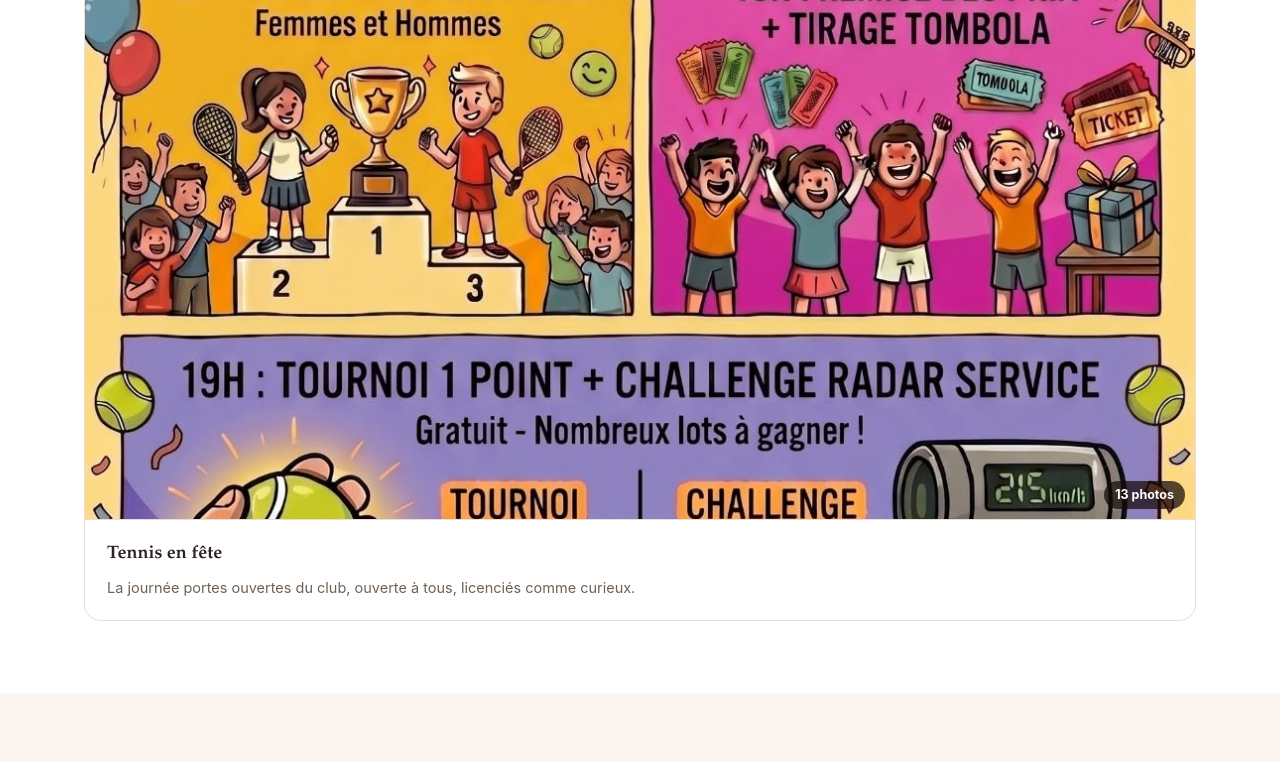
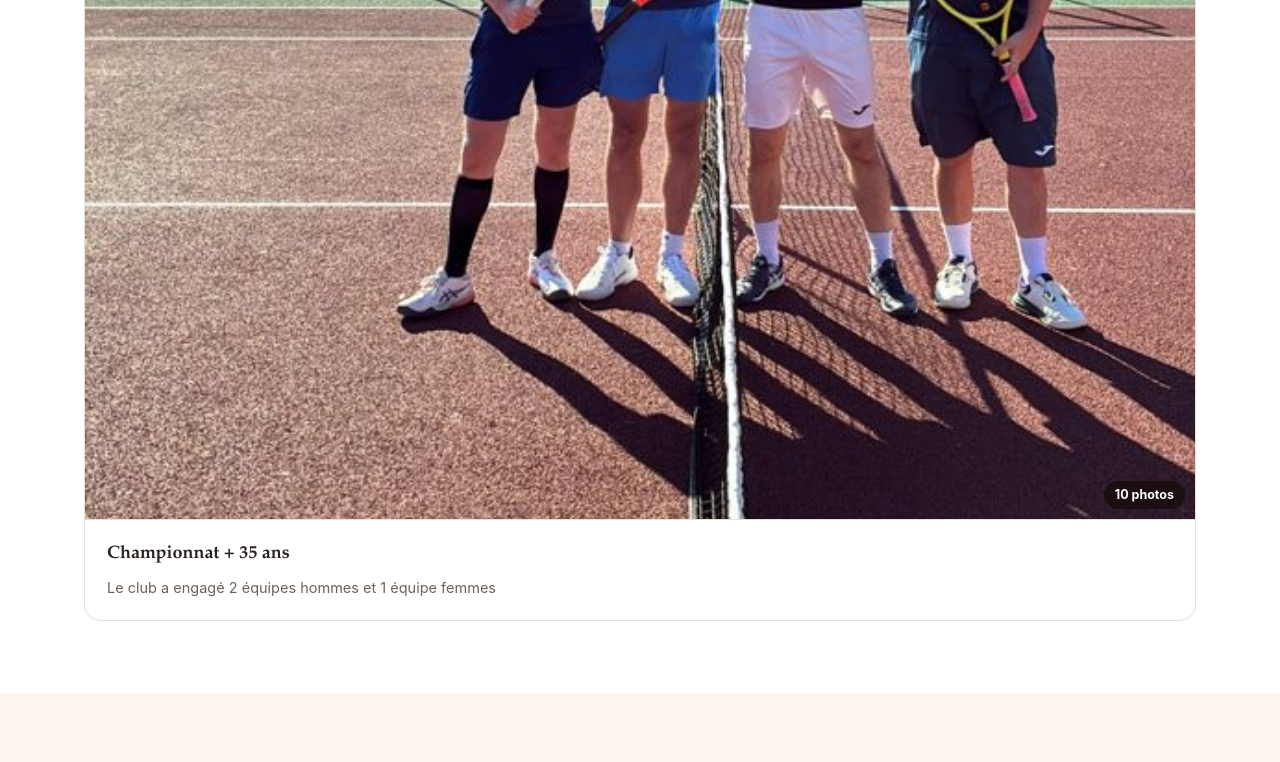
Before and after one commit to thunot1/SiteTCI, a plain HTML site: page galerie.html in a window 1280 px wide. Shown: the part 1129-1891 px from the top of the page. Drawn offline with Linux system fonts and the light colour scheme.

Commit message:
Site : mise à jour de la page galerie depuis MyTCI (Jeanne)

```diff
--- a/galerie.html
+++ b/galerie.html
@@ -77,16 +77,15 @@
       <div class="albums"><!--zl:albums-->
 
         <article class="album album-photos">
-          <button type="button" class="album-ouvrir" data-photos="7c6d1e539b0a427dbbc2cf0251c13de7 1dbaa2ae22b64d7392612525948020d9 5cd42cf5707b4aac8ab5514608c97434 6b6722a6de5c412db1ed1a2385f04bd3 5b406920348e4f27a0e78fbc11b9ddc5 4df369553278424aa9a2f6b1cb3025c2 cec241ffd820475784fe77d544348f51 adda9e48fb964225aad5b6a6458f4f7c 8af7df23cae44d3c9f7f52f9d30a3778 4f4c4cf8d81844a2b969fe6fc7fb4e37 3836bbffb1a749e49c1648bd2a5eb3f3 52ebe374a7f84a54befddaa612ac8795 27684a6975fd49eabc38c885fa67f9e0" data-titre="Tennis en fête">
+          <button type="button" class="album-ouvrir" data-photos="447f137ac0404e1caab1518dc7861d4f 4e375adefd844a30b725fae04c851ca2 6c410c851c5240b8b0ab921c2f1b1814 c9971e8609d64b03af22587aae12dac7 bbfe59adf5c646d187e6a7f0560aeae5 4b009127b61f48508814dcf83120c281 749f5a029cef4307acf66eb5ce6b1463 a71b98fe45b0470084f3d6f60910a097 c88a123a0a514b70a6ea071c659e6960 fc0eddc69383453eab7609008cb53b25" data-titre="Championnat + 35 ans">
             <span class="album-vignette">
-              <img src="img/galerie/7c6d1e539b0a427dbbc2cf0251c13de7.jpg" alt="Tennis en fête" loading="lazy">
-              <span class="album-compte">13 photos</span>
+              <img src="img/galerie/447f137ac0404e1caab1518dc7861d4f.jpg" alt="Championnat + 35 ans" loading="lazy">
+              <span class="album-compte">10 photos</span>
             </span>
           </button>
           <div class="album-corps">
-            <h3>Tennis en fête</h3>
-            <p>La journée portes ouvertes du club, ouverte à tous, licenciés
-               comme curieux.</p>
+            <h3>Championnat + 35 ans</h3>
+            <p>Le club a engagé 2 équipes hommes et 1 équipe femmes</p>
           </div>
         </article>
 
```
